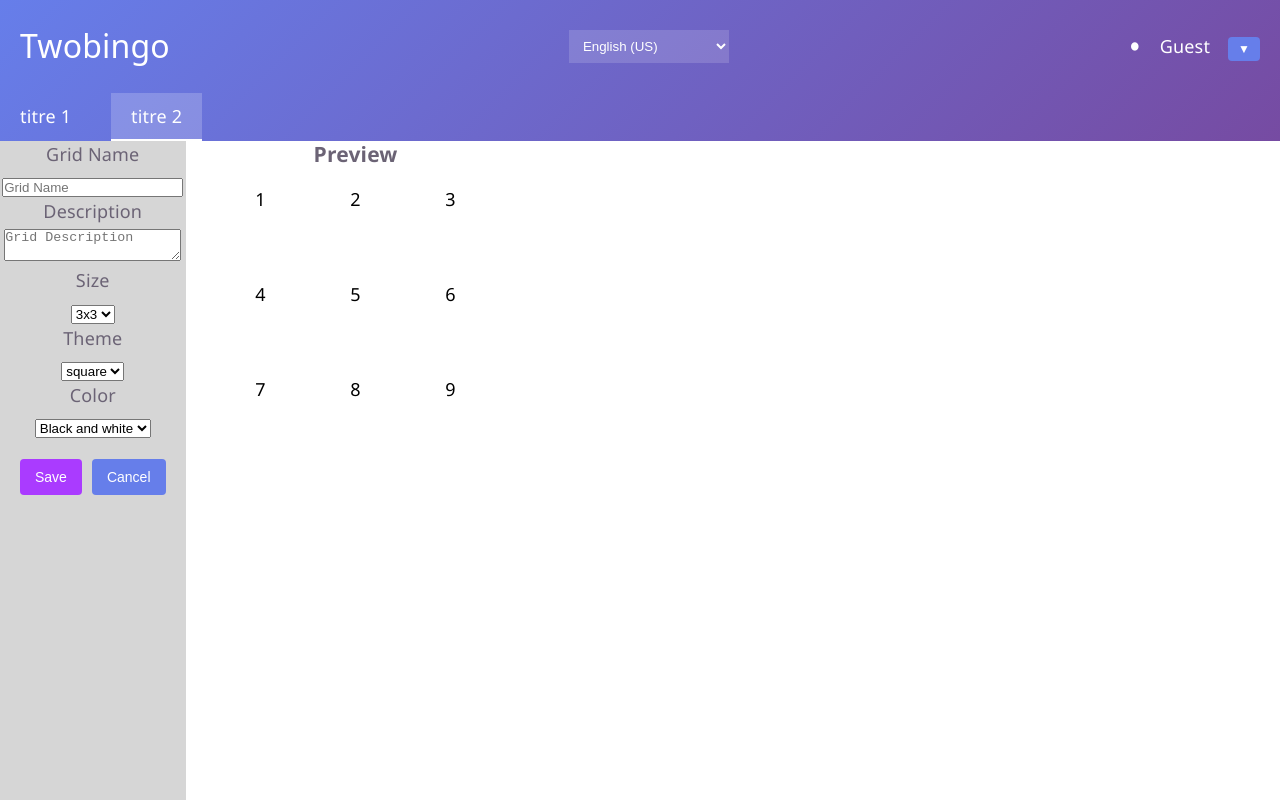
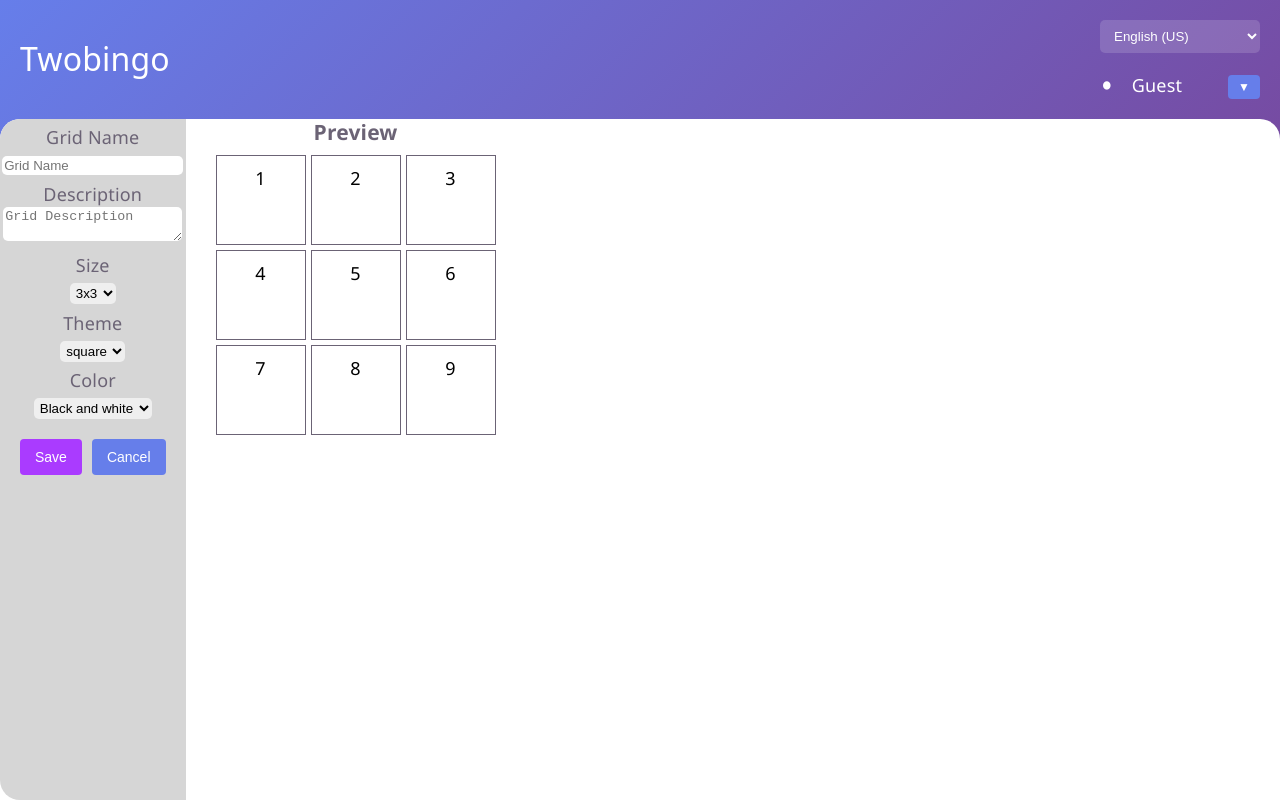
Before and after one commit to arannou/twobingo, a Vue app in the folder frontend/: page /grid-editor in a window 1280 px wide. Built offline with nearby package versions, Linux system fonts and the light colour scheme.

Commit message:
Update css for inputs and rounded corners

```diff
--- a/frontend/src/App.vue
+++ b/frontend/src/App.vue
@@ -34,7 +34,9 @@ onMounted(() => {
   <div class="app">
     <header>
       <div class="app-header inverted">
-        <h1>{{ t('app.title') }}</h1>
+        <h1 @click="router.push('/')">{{ t('app.title') }}</h1>
+        <div>
+
           <select v-model="locale" class="locale-select" name="language-select" @change="storeLocale">
             <option v-for="lang in languages" :key="lang.code" :value="lang.code">
               {{ lang.label }}
@@ -42,14 +44,15 @@ onMounted(() => {
           </select>
           <UserThumbnail />
         </div>
-      <nav>
+      </div>
+      <!-- <nav>
         <router-link to="/" class="nav-link" :class="{ active: route.path === '/' }">
           titre 1
         </router-link>
         <router-link to="/grid-editor" class="nav-link" :class="{ active: route.path === '/grid-editor' }">
           titre 2
         </router-link>
-      </nav>
+      </nav> -->
     </header>
     <main>
       <router-view />
@@ -85,10 +88,14 @@ header {
 
 main {
   flex-grow: 2;
+  border-radius: 20px;
+  margin-top: -20px;
+  background: var(--bg);
 }
 
 .app-header {
-  padding: 30px 20px;
+  padding: 20px;
+  padding-bottom: 40px;
   display: flex;
   align-items: center;
   justify-content: space-between;
--- a/frontend/src/components/GridComponents/CellComponent.vue
+++ b/frontend/src/components/GridComponents/CellComponent.vue
@@ -54,7 +54,7 @@ const closeEdition = (evt) => {
 <template>
   <div class="cell-component" @click="editCell" @focusout="evt => closeEdition(evt)">
     <span v-if="mode === 'read'">{{ editedCell.content  ?? props.index }}</span>
-    <input ref="editInput" v-show="mode === 'edit'" type="text" v-model="editedCell.content"/>
+    <input ref="editInput" :name="'cell-content-' + props.index" v-show="mode === 'edit'" type="text" v-model="editedCell.content"/>
   </div>
 </template>
 
@@ -64,6 +64,7 @@ const closeEdition = (evt) => {
   height: 5rem;
   padding: .5rem;
   text-align: center;
+  border: 1px solid var(--text);
 }
 
 .cell-component input {
@@ -72,4 +73,8 @@ const closeEdition = (evt) => {
   padding: .5rem;
   text-align: center;
 }
+
+.theme-round .cell-component {
+  border-radius: 50%;
+}
 </style>
--- a/frontend/src/components/GridComponents/GridEditor.vue
+++ b/frontend/src/components/GridComponents/GridEditor.vue
@@ -108,7 +108,7 @@ const submit = () => {
     <div class="form">
       <div class="name-input">
         <label for="grid-name">Grid Name</label>
-        <input type="text" name="grid-name" id="grid-name" v-model="editedGrid.name" placeholder="Grid Name" />
+        <input type="text" name="grid-name" id="grid-name" v-model="editedGrid.name" placeholder="Grid Name" autocomplete="off">
       </div>
       <div class="description-input">
         <label for="grid-description">Description</label>
@@ -174,10 +174,12 @@ const submit = () => {
   .form {
     background-color: var(--bg-highlight);
     height: 100%;
+    border-top-left-radius: 20px;
+    border-bottom-left-radius: 20px;
 
     label {
       display: block;
-      margin-bottom: 5px;
+      margin-top: 5px;
     }
   }
 }
--- a/frontend/src/components/UserComponents/UserThumbnail.vue
+++ b/frontend/src/components/UserComponents/UserThumbnail.vue
@@ -98,8 +98,10 @@ onMounted(() => {
   gap: 1rem;
 }
 .user-thumbnail {
+  padding-top: 1rem;
   display: flex;
   align-items: center;
+  justify-content: space-between;
   gap: 1rem;
 }
 </style>
--- /dev/null
+++ b/frontend/src/inputs.scss
@@ -0,0 +1,8 @@
+input,
+textarea,
+select {
+
+    border: none;
+    border-radius: 5px;
+    padding: 2px;
+}
--- a/frontend/src/style.scss
+++ b/frontend/src/style.scss
@@ -1,5 +1,6 @@
 @use "variables";
 @use "buttons";
+@use "inputs";
 
 :root {
   --text: #6b6375;
```
Lines whose indentation alone changed are shown as unchanged.
